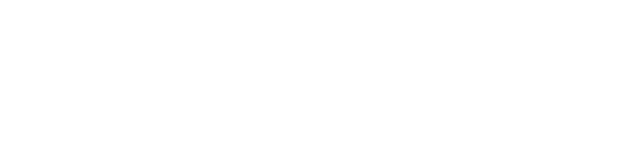
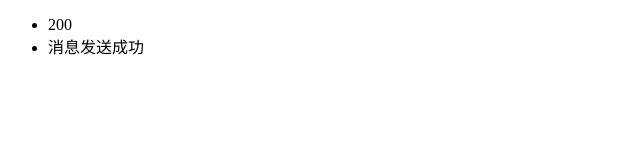
Before and after one commit to haotianyuhuang/TestDemo, a plain HTML site: page index.html in a window 1280 px wide. Shown: the whole page, without its empty margins (0-640 px from the left). Drawn offline with Linux system fonts and the light colour scheme.

Commit message:
TestDemo

```diff
--- a/index.html
+++ b/index.html
@@ -11,6 +11,7 @@
 <body>
     <div id="root">
         <ul>
+            <li>{{code}}</li>
             <li>{{msg}}</li>
         </ul>
     </div>
--- a/js/index.js
+++ b/js/index.js
@@ -51,4 +51,5 @@ function Compile(el, instance) {
         }
         node.childNodes.forEach(child => fragment_compile(child));
     }
+    instance.$el.appendChild(fragment);
 }
```
